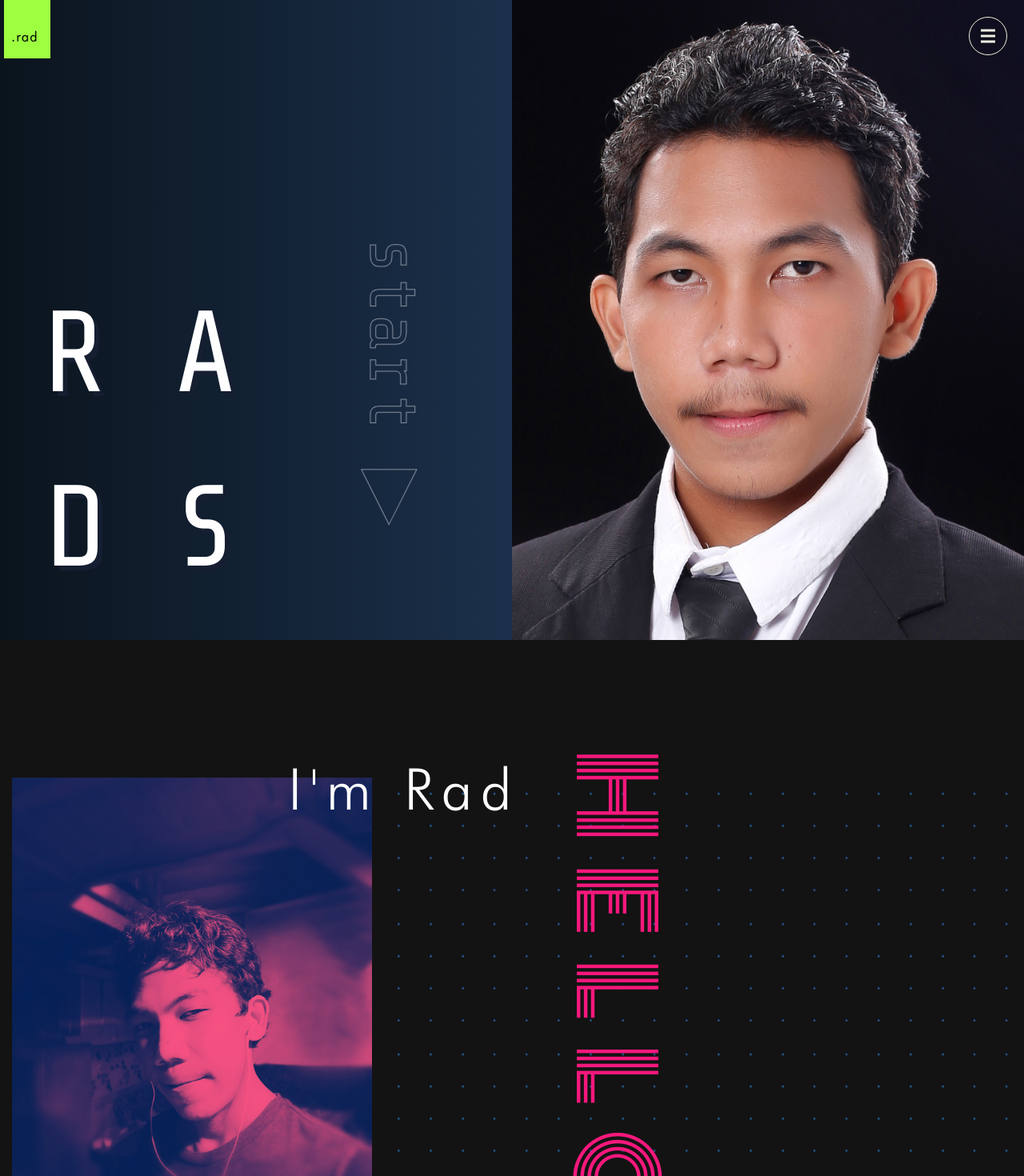
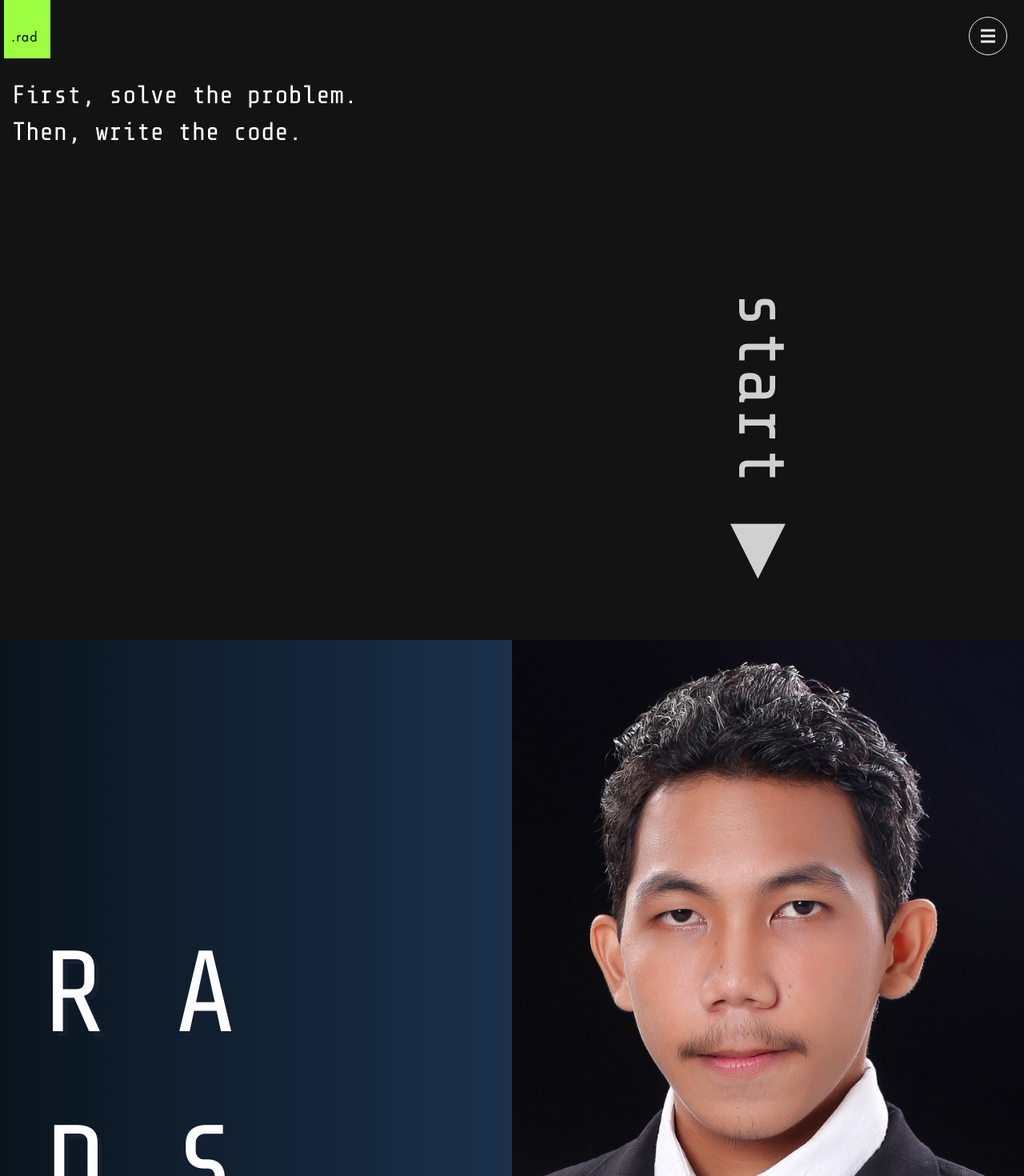
Before and after one commit to radnySlurpee/project001, a React (Create React App) app: page / in a window 1280 px wide. Shown: the top 1470 px of the page at 80% size. Built offline with nearby package versions, Linux system fonts and the light colour scheme.

Commit message:
added a landing component

```diff
--- a/src/App.js
+++ b/src/App.js
@@ -7,12 +7,12 @@ import Aboutpage from './pages/aboutpage/aboutpage.component';
 import NavBar from './components/nav-bar/nav-bar.component';
 import SmoothScroll from "./components/smoothScroll/smoothScroll.component";
 
-
 import './App.css';
 
 class App extends React.Component{
 
   render(){
+
     return (
       <div className="App">
         <NavBar/>
--- a/src/components/block-reveal/block-reveal.component.jsx
+++ b/src/components/block-reveal/block-reveal.component.jsx
@@ -13,14 +13,14 @@ const BlockReveal = ({color, Delay}) => {
       });
 
       const heroImageWrapperVariants = {
-        visible: { width: "0%", left: "100%"},
-        hidden: { width: "100%", left: "0"}
+        visible: { height: "0%"},
+        hidden: { height: "100%"}
       }
 
     return (
         <motion.div
             initial={{height:"100%", width:"100%",}}
-            style={{backgroundColor: color, position:'absolute'}}
+            style={{backgroundColor: color, position:'absolute', zIndex:60}}
             animate={inView ? 'visible' : 'hidden'}
             variants={heroImageWrapperVariants}
             ref={ref}
--- a/src/components/introduction/introduction.component.jsx
+++ b/src/components/introduction/introduction.component.jsx
@@ -4,9 +4,6 @@ import "./introduction.styles.scss";
 import 'bootstrap/dist/css/bootstrap.min.css';
 import Row from 'react-bootstrap/Row';
 import Col from 'react-bootstrap/Col';
-
-import { motion } from "framer-motion"
-
 
 import BlockReveal from '../block-reveal/block-reveal.component';
 import GlowButton from '../glow-button/glow-button.component';
@@ -19,14 +16,14 @@ const Introdution = () => {
             <Col
                 md={6}
                 sm={{ order: 'last' }}>
-                  <BlockReveal color="rgb(27,48,75)"  Delay={0.5}/>
-                    <div className="intro-image">
-                    </div>
+                <BlockReveal color="rgb(158,255,65)"  Delay={1}/>
+                <div className="intro-image">
+                </div>
             </Col>
 
             <Col className="intro-content">
                 <div className="intro-content-logo">
-                <BlockReveal color="rgb(11,21,31)" Delay={1}/>
+
                     <GlowButton>
                         R
                     </GlowButton>
@@ -41,22 +38,6 @@ const Introdution = () => {
                         S
                     </GlowButton>
                 </div>
-
-                <motion.div
-                    className="start-arrow"
-                    initial={{rotate: 90 }}
-                    animate={{y:10}}
-                    transition={{
-                        delay:3,
-                        ease: "easeOut",
-                        duration: 0.5,
-                        repeat: Infinity,
-                        repeatType: "reverse",
-                    }}>
-                        <BlockReveal color="rgb(24,43,67)" Delay={3}/>
-                        start<span> &#9654; </span>
-                </motion.div>
-
             </Col>
 
         </Row>
--- a/src/components/introduction/introduction.styles.scss
+++ b/src/components/introduction/introduction.styles.scss
@@ -29,18 +29,7 @@
             }
         }
 
-
-        .start-arrow{
-            position: absolute;
-            opacity: 50%;
-            right: -5%;
-            top: 50%;
-            font-size: 5em;
-            color: transparent;
-            -webkit-text-stroke: 1px ghostwhite;
-        }
-
-        @media only screen and (max-width: 768px) {
+        @media screen and (max-width: 768px) {
 
             .intro-content-logo{
                 position: absolute;
@@ -48,19 +37,13 @@
 
                 button{
                     font-size: 5em;
-                    letter-spacing: 0.4em;
+                    letter-spacing: 0.3em;
                 }
-            }
-
-            .start-arrow{
-                right: -19%;
-                top: 35%;
-                font-size: 3em;
             }
 
         }
 
-        @media only screen and (max-width: 576px) {
+        @media screen and (max-width: 576px) {
 
             .intro-content-logo{
                 position: absolute;
@@ -71,12 +54,6 @@
                     font-size: 5em;
                     letter-spacing: 0.4em;
                 }
-            }
-
-            .start-arrow{
-                right: -19%;
-                top: 35%;
-                font-size: 3em;
             }
 
         }
--- /dev/null
+++ b/src/components/landing/landing.component.jsx
@@ -0,0 +1,68 @@
+import React from 'react'
+import "./landing.styles.scss";
+
+import 'bootstrap/dist/css/bootstrap.min.css';
+import Row from 'react-bootstrap/Row';
+import Col from 'react-bootstrap/Col';
+
+import { motion } from "framer-motion"
+
+
+const Landing = () => {
+
+    return (
+        <Row className="landing-container" noGutters>
+            <Col
+                md={6}
+                sm={{ order: 'first' }}>
+
+                    <motion.div
+                        initial={{skewY: -5, opacity: 0}}
+                        animate={{skewY: 0,  opacity: 1}}
+                        transition={{
+                            delay:1,
+                            ease: "easeOut",
+                            duration: 0.5,
+                        }}>
+                            <h2>
+                                First, solve the problem.
+                            </h2>
+                    </motion.div>
+
+                    <motion.div
+                        initial={{skewY: -5, opacity: 0}}
+                        animate={{skewY: 0,  opacity: 1}}
+                        transition={{
+                            delay:2,
+                            ease: "easeOut",
+                            duration: 0.5,
+                        }}>
+                            <h2>
+                                Then, write the code.
+                            </h2>
+                    </motion.div>
+
+            </Col>
+
+            <Col className="landing-arrow">
+
+                <motion.div
+                    initial={{rotate: 90, opacity:0 }}
+                    animate={{y:10,  opacity:1}}
+                    transition={{
+                        delay:3,
+                        ease: "easeOut",
+                        duration: 0.5,
+                        repeat: Infinity,
+                        repeatType: "reverse",
+                    }}>
+                        start <span> &#9654; </span>
+                </motion.div>
+
+            </Col>
+
+        </Row>
+    )
+}
+
+export default Landing;
--- /dev/null
+++ b/src/components/landing/landing.styles.scss
@@ -0,0 +1,33 @@
+.landing-container{
+    position: relative;
+    height: 100vh;
+    font-size: 18px;
+    font-family: ShareTechMono;
+    padding-top: 100px;
+
+    .landing-content{
+        font-size:5em;
+    }
+
+
+    .landing-arrow{
+        font-size: 5em;
+        transform: translateY(500px);
+    }
+
+    @media screen and (max-width: 768px) {
+        .landing-arrow{
+            transform: translateY(70px);
+            font-size: 3em;
+        }
+    }
+
+    @media screen and (max-width: 576px) {
+
+        .landing-arrow{
+            font-size: 4em;
+            transform: translateY(10px);
+        }
+    }
+
+}
--- a/src/pages/homepage/homepage.component.jsx
+++ b/src/pages/homepage/homepage.component.jsx
@@ -8,6 +8,7 @@ import Container from 'react-bootstrap/Container';
 //components
 import Hero from '../../components/hero/hero.component';
 import Introduction from '../../components/introduction/introduction.component';
+import Landing from '../../components/landing/landing.component';
 //import Content from '../../components/content/content.component';
 //import WithObserver from '../../components/with-observer/with-observer.component';
 //import DesignWorks from '../../components/design-works/design-works.component';
@@ -21,14 +22,14 @@ const HomePage = () => {
     return(
      <div className="homepage-container">
           <Container fluid>
+            <Landing/>
+            <Introduction/>
 
-            <Introduction/>
-            <br/><br/><br/>
-            <Hero/>
+
             { /*
 
+                <Hero/>
 
-            <Hero/>
 
               <Row>
                 <div className="first-text-row">
```
Also changed, not shown: src/App.css (line endings or trailing spaces).
